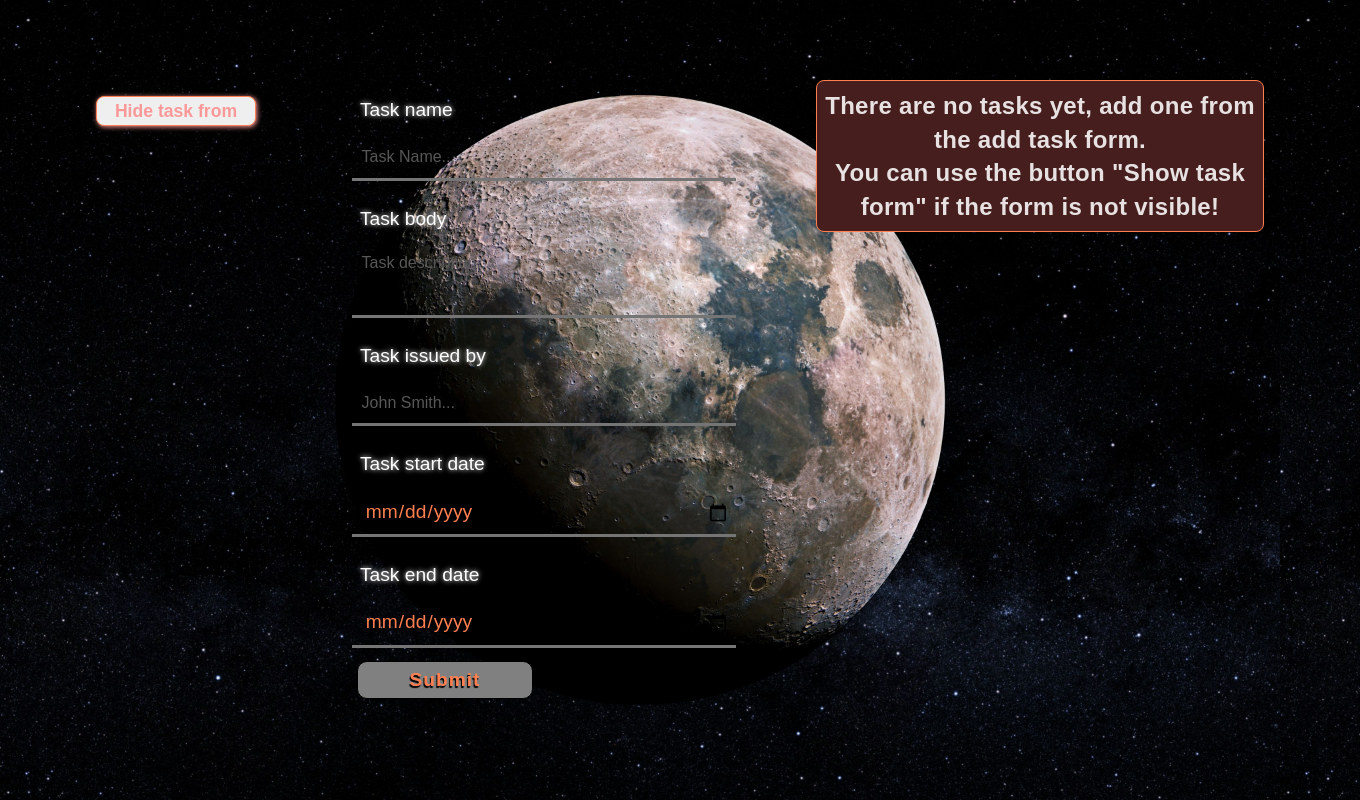
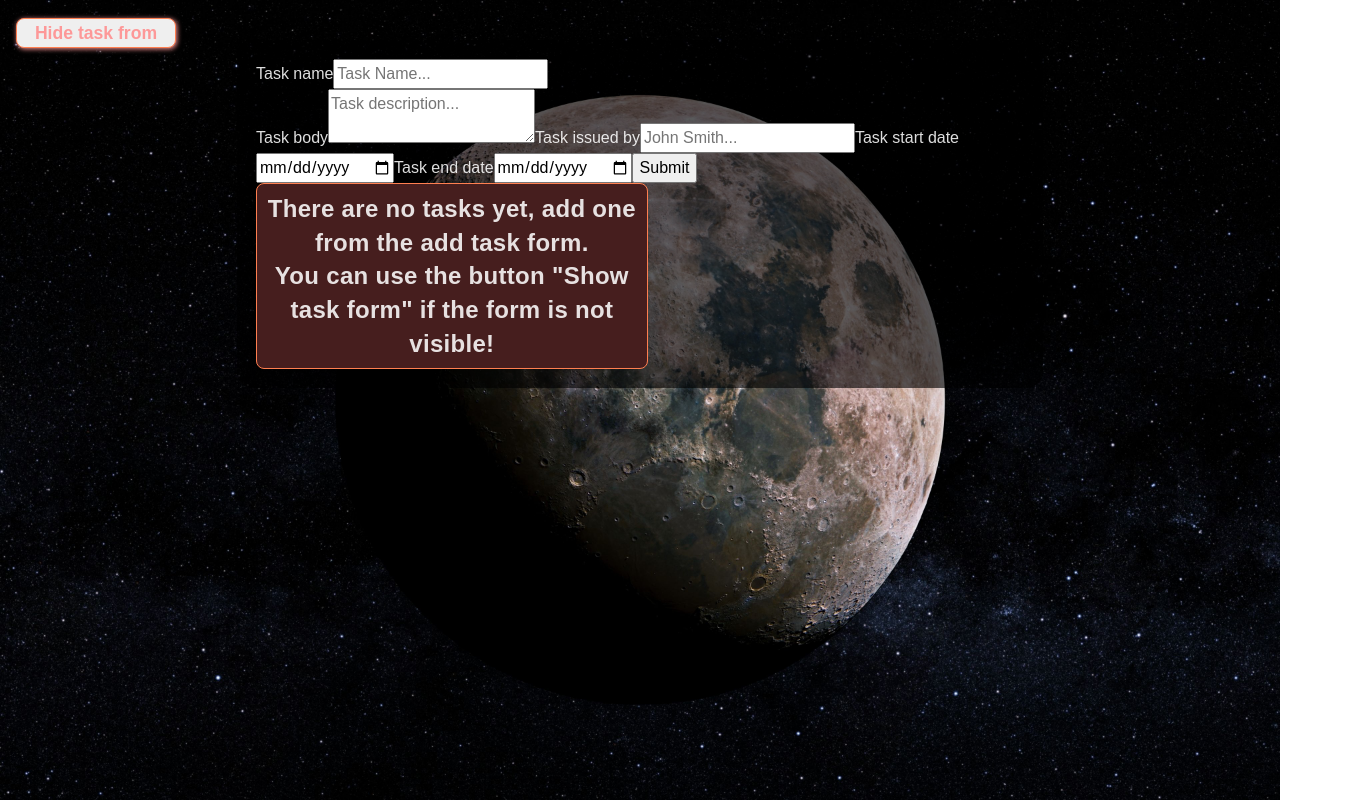
Before and after one commit to SpooRe91/MB-TODO-vite, a React (Vite) app in the folder vite-react-todo/: page / in a window 1280 px wide. Both pictures are taken after a click on the button "Show task form". Shown: the top 800 px of the page, 1360 px wide, since content can reach past the window. Built offline with nearby package versions, Linux system fonts and the light colour scheme.

Commit message:
updated scss for few components

```diff
--- a/vite-react-todo/src/App.scss
+++ b/vite-react-todo/src/App.scss
@@ -1,8 +1,12 @@
-.loaderComp {
-    position: sticky;
-    top: 0px;
-    left: 0px;
-    width: 100%;
-    z-index: 100;
-    color: coral;
+main {
+    display: flex;
+    flex-wrap: wrap;
+    justify-content: space-evenly;
+    position: relative;
+
+    .loaderComp {
+        position: fixed;
+        top: 0px;
+        left: 0px;
+    }
 }
--- a/vite-react-todo/src/Components/AddToDo/AddToDo.module.scss
+++ b/vite-react-todo/src/Components/AddToDo/AddToDo.module.scss
@@ -1,124 +1,28 @@
 .main {
-    width: 100%;
-    display: flex;
-    margin: 5rem 5rem;
-    flex-wrap: wrap;
-    gap: 5rem;
-    flex-direction: row;
+    width: 63%;
+    margin: 2.5rem;
+    background: #0000009e;
+    border-radius: 1rem;
+    padding: 1.2rem;
+
+    .tasksContainerHeader {
+        color: coral;
+        display: inline-block;
+        font-size: 2.2rem;
+        text-shadow: 2px 1px 2px white, -1px 3px 2px black;
+    }
 
     .noTaksSign {
         background-color: #461e1e;
         line-height: 1.4;
         letter-spacing: 0.3px;
-        width: 35%;
+        width: 51%;
+        min-width: 32%;
         text-align: center;
         height: min-content;
         padding: 0.5rem;
         border: 1px solid coral;
         border-radius: 0.5rem;
-    }
-
-    .formContainer {
-        width: 30%;
-
-        .taskForm {
-            width: 100%;
-            display: flex;
-            flex-direction: column;
-            align-content: center;
-            flex-wrap: wrap;
-            transition: all 200ms ease-in-out;
-
-            .errorMessage {
-                color: red;
-                font-size: 1.5rem;
-            }
-
-            .inputField {
-                background: transparent;
-                outline: none;
-                border: none;
-                color: chocolate;
-                font-size: 20px;
-                width: 100%;
-                display: inline-block;
-                box-sizing: border-box;
-                padding: 0.4rem;
-                text-indent: 0.2rem;
-                resize: none;
-                border-radius: 0.7rem 0.7rem 0px 0px;
-                border-bottom: solid rgb(117, 117, 117);
-                transition: all ease-in-out 200ms;
-            }
-
-            .inputField:hover {
-                box-shadow: 0px 1px 20px white;
-            }
-
-            .inputField:focus {
-                background-color: rgb(44, 44, 44);
-                border-color: whitesmoke;
-                color: white;
-                border-radius: 0.5rem;
-            }
-
-            .inputField:not(:focus) {
-                font-size: 1.2rem;
-                color: coral;
-            }
-
-            .inputField::placeholder {
-                font-size: 1rem;
-                color: rgb(87, 87, 87);
-                transition: all 200ms ease-in-out;
-            }
-
-            .inputField:focus::placeholder {
-                font-size: 1.2rem;
-                color: rgb(119, 119, 119);
-            }
-
-            .inputField {
-                margin-bottom: 0.5rem;
-            }
-
-            label {
-                font-size: 1.2rem;
-                color: #ffffff;
-                text-shadow: 0px 0px 5px white;
-                background: transparent;
-                border-radius: 0.5rem;
-                display: inline-block;
-                width: fit-content;
-                padding: 0.5rem;
-                margin: 0.5rem 0rem 0.2rem 0rem;
-            }
-
-            .submitBtn {
-                text-shadow: -1px 2px 1px black;
-                font-size: 1.2rem;
-                background: gray;
-                color: coral;
-                border: 1px solid #000000;
-                padding: 4px;
-                margin: 5px;
-                border-radius: 10px;
-                font-weight: 650;
-                width: 11rem;
-                text-decoration: none;
-                letter-spacing: 1px;
-                transition: all 200ms ease-in-out;
-            }
-
-            .submitBtn:hover {
-                cursor: pointer;
-                box-shadow: 0px 0px 10px white, 0px 0px 10px coral;
-            }
-
-            .submitBtn:active {
-                background-color: white;
-            }
-        }
     }
 
     .showFormButton {
@@ -130,6 +34,9 @@
         font-size: 1.1rem;
         font-weight: 700;
         color: #fd9898;
+        position: absolute;
+        left: 0rem;
+        top: 0.1rem;
         transition: all 200ms ease-in-out;
     }
 
@@ -144,10 +51,13 @@
     }
 
     .newTasksContaner {
-        width: 35%;
+        width: 100%;
+        min-width: 33%;
         display: flex;
         gap: 1.5rem;
-        flex-direction: column;
+        margin-top: 1rem;
+        flex-direction: row;
+        flex-wrap: wrap;
 
         h2 {
             color: white;
@@ -171,7 +81,7 @@
         }
 
         .taskItem {
-            width: 100%;
+            width: 32%;
             color: coral;
             font-size: 1.4rem;
             display: flex;
```
Also changed, not shown: vite-react-todo/src/Components/FormComponent/FormComponent.module.scss (added, +103 -0 lines), vite-react-todo/src/Components/GlobalComponents/LoadingComponent.module.scss (added, +7 -0 lines).
